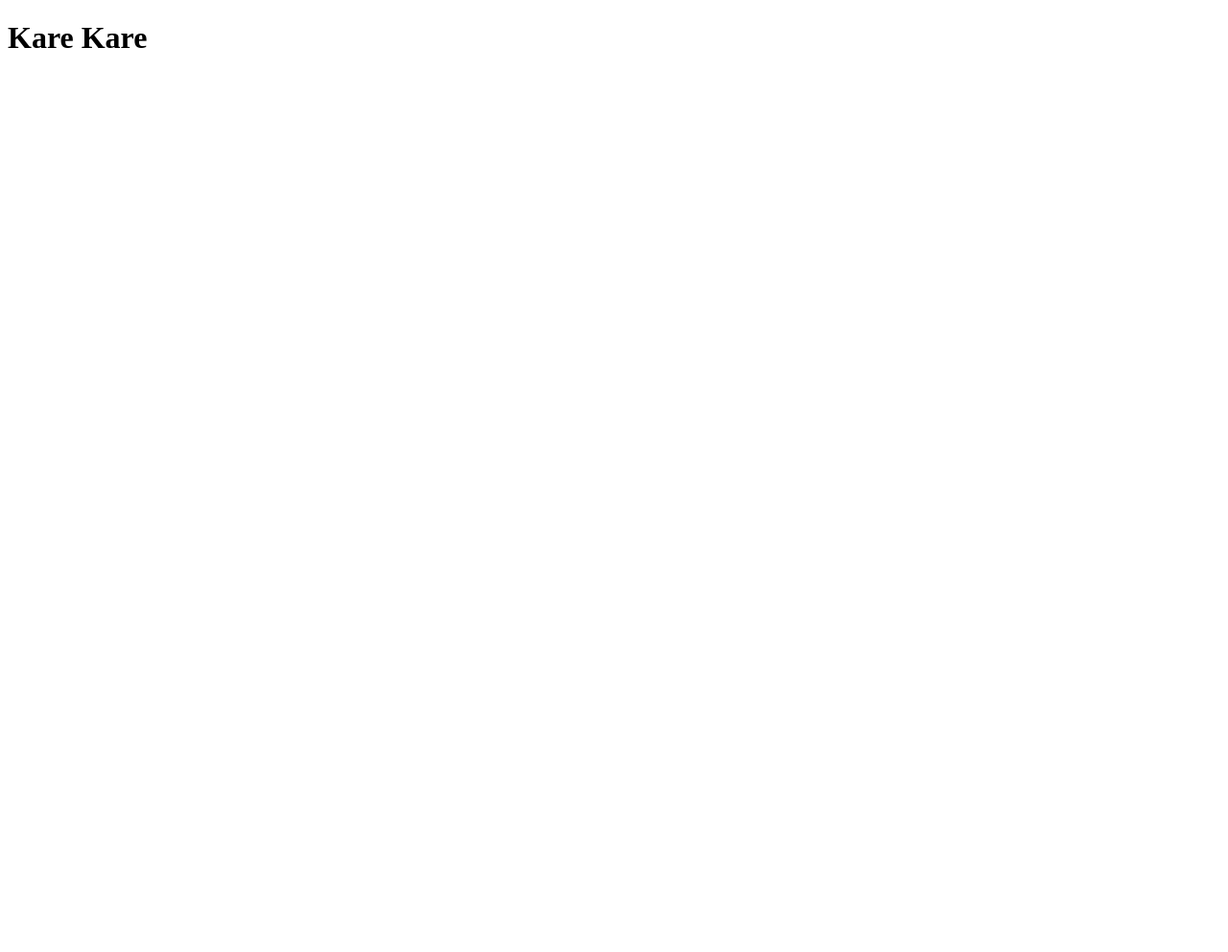
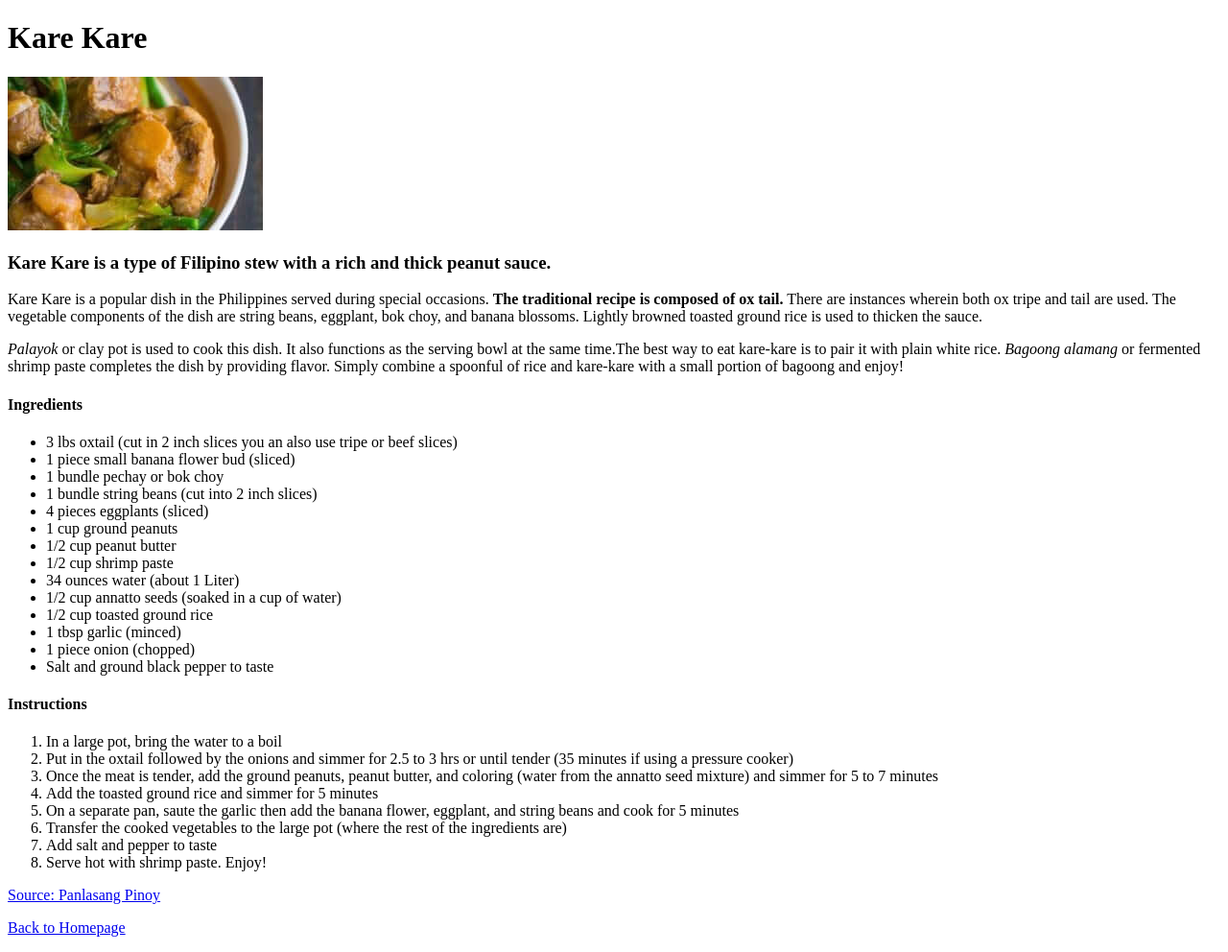
Before and after one commit to Piktrizio/odin-recipes, a plain HTML site: page recipes/kare-kare.html in a window 1280 px wide. Shown: the whole page at 96% size. Before the commit the page ends 800 px from the top, so only its background shows below. Drawn offline with Linux system fonts and the light colour scheme.

Commit message:
Complete Kare Kare page

```diff
--- a/recipes/kare-kare.html
+++ b/recipes/kare-kare.html
@@ -8,5 +8,48 @@
 
 <body>
     <h1>Kare Kare</h1>
+    <img src="../images/kare-kare.jpg" alt="A picture of the dish">
+    <h3>Kare Kare is a type of Filipino stew with a rich and thick peanut sauce.</h3>
+
+    <p>Kare Kare is a popular dish in the Philippines served during special occasions. <strong>The traditional recipe is composed of ox tail.</strong>
+    There are instances wherein both ox tripe and tail are used. The vegetable components of the dish are string beans,
+    eggplant, bok choy, and banana blossoms. Lightly browned toasted ground rice is used to thicken the sauce.</p>
+
+    <p><em>Palayok</em> or clay pot is used to cook this dish. It also functions as the serving bowl at the same time.The best way to
+    eat kare-kare is to pair it with plain white rice. <em>Bagoong alamang</em> or fermented shrimp paste completes the dish by
+    providing flavor. Simply combine a spoonful of rice and kare-kare with a small portion of bagoong and enjoy!</p>
+
+    <h4>Ingredients</h4>
+    <ul>
+        <li>3 lbs oxtail (cut in 2 inch slices you an also use tripe or beef slices)</li>
+        <li>1 piece small banana flower bud (sliced)</li>
+        <li>1 bundle pechay or bok choy</li>
+        <li>1 bundle string beans (cut into 2 inch slices)</li>
+        <li>4 pieces eggplants (sliced)</li>
+        <li>1 cup ground peanuts</li>
+        <li>1/2 cup peanut butter</li>
+        <li>1/2 cup shrimp paste</li>
+        <li>34 ounces water (about 1 Liter)</li>
+        <li>1/2 cup annatto seeds (soaked in a cup of water)</li>
+        <li>1/2 cup toasted ground rice</li>
+        <li>1 tbsp garlic (minced)</li>
+        <li>1 piece onion (chopped)</li>
+        <li>Salt and ground black pepper to taste</li>
+    </ul>
+
+    <h4>Instructions</h4>
+    <ol>
+        <li>In a large pot, bring the water to a boil</li>
+        <li>Put in the oxtail followed by the onions and simmer for 2.5 to 3 hrs or until tender (35 minutes if using a pressure cooker)</li>
+        <li>Once the meat is tender, add the ground peanuts, peanut butter, and coloring (water from the annatto seed mixture) and simmer for 5 to 7 minutes</li>
+        <li>Add the toasted ground rice and simmer for 5 minutes</li>
+        <li>On a separate pan, saute the garlic then add the banana flower, eggplant, and string beans and cook for 5 minutes</li>
+        <li>Transfer the cooked vegetables to the large pot (where the rest of the ingredients are)</li>
+        <li>Add salt and pepper to taste</li>
+        <li>Serve hot with shrimp paste. Enjoy!</li>
+    </ol>
+
+    <p><a href="https://panlasangpinoy.com/kare-kare-recipe/">Source: Panlasang Pinoy</a></p>
+    <p><a href="../index.html">Back to Homepage</a></p>
 </body>
 </html>
```
Also changed, not shown: recipes/beef-caldereta.html (+1 -2 lines), images/kare-kare.jpg (added).
